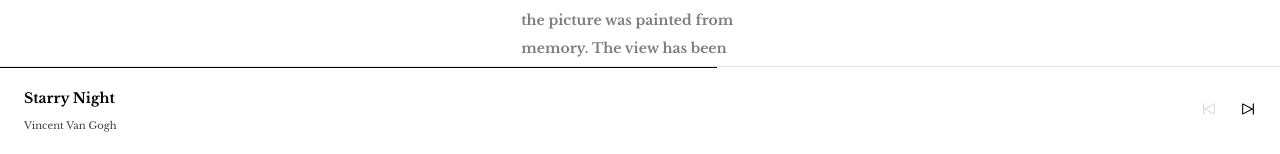
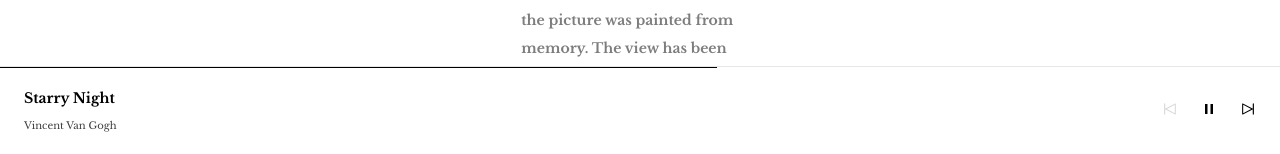
Before and after one commit to sophia-see/galleria-slideshow-react, a React (Vite) app: page / in a window 1280 px wide. Both pictures are taken after a click on the element "START SLIDESHOW". Shown: the part 643-797 px from the top of the page. Built offline with nearby package versions, Linux system fonts and the light colour scheme.

Commit message:
added pause in slideshow

```diff
--- a/src/components/Art/Art.tsx
+++ b/src/components/Art/Art.tsx
@@ -9,24 +9,55 @@ const ART_DATA = data;
 export default function Art () {
     const navigate = useNavigate();
     const { id } = useParams();
+    const [isPaused, setIsPaused] = React.useState(false);
+    const [remainingTime, setRemainingTime] = React.useState(5000);
+    const timeoutRef = React.useRef<number | null>(null);
+    const startTimeRef = React.useRef<number | null>(null);
+
     const artIndex = ART_DATA.findIndex((art) => art.name.toLowerCase() === decodeURI(id ?? "")) ?? 0;
     const art = ART_DATA[artIndex];
     const isLastArt = artIndex === ART_DATA.length - 1;
 
     React.useEffect(() => {
-        const timeout = setTimeout(() => {
-            isLastArt ? null : navigate(`/art/${ART_DATA[(artIndex + 1) % ART_DATA.length].name.toLowerCase()}`);
-        }, 5000);
+        setIsPaused(false);
+        setRemainingTime(5000);
+        timeoutRef.current = null;
+        startTimeRef.current = null;
+    }, [id]);
+
+    React.useEffect(() => {
+        if (isPaused) {
+            if (timeoutRef.current) {
+                clearTimeout(timeoutRef.current);
+                const elapsedTime = Date.now() - (startTimeRef.current ?? 0);
+                setRemainingTime((prev) => prev - elapsedTime);
+            }
+        } else {
+            startTimeRef.current = Date.now();
+            timeoutRef.current = setTimeout(() => {
+                if (!isLastArt) {
+                    navigate(`/art/${ART_DATA[(artIndex + 1)].name.toLowerCase()}`);
+                }
+            }, remainingTime);
+        }
 
         return () => {
-            clearTimeout(timeout); // Clean up
+            if (timeoutRef.current) {
+                clearTimeout(timeoutRef.current);
+            }
         };
-    }, [art]);
+    }, [artIndex, isPaused, art]);
 
     return (
         <>
-            <ArtDetails art={art} />
-            <SlideshowControls title={art?.name as string} artist={art?.artist.name as string} artIndex={artIndex}/>
+            <ArtDetails art={art} setIsPaused={setIsPaused}/>
+            <SlideshowControls
+                title={art?.name as string}
+                artist={art?.artist.name as string}
+                artIndex={artIndex}
+                isPaused={isPaused}
+                setIsPaused={setIsPaused}
+            />
         </>
     )
 }
--- a/src/components/Art/ArtDetails.tsx
+++ b/src/components/Art/ArtDetails.tsx
@@ -4,8 +4,9 @@ import React from 'react';
 
 interface ArtDetailsProps {
     art: any;
+    setIsPaused: React.Dispatch<React.SetStateAction<boolean>>;
 }
-export default function ArtDetails ({ art }: ArtDetailsProps) {
+export default function ArtDetails ({ art, setIsPaused }: ArtDetailsProps) {
     const { name, artist, year, images, description } = art;
     const { isMobile } = useDeviceSize();
     const [isModalOpen, setIsModalOpen] = React.useState(false);
@@ -16,12 +17,22 @@ export default function ArtDetails ({ art }: ArtDetailsProps) {
         setIsModalOpen(false)
     }, [name]);
 
+    const onViewImage = () => {
+        setIsModalOpen(true);
+        setIsPaused(true);
+    }
+
+    const onCloseImage = () => {
+        setIsModalOpen(false);
+        setIsPaused(false);
+    }
+
     return (
         <div className={styles.slideshow}>
             <div className={styles.container}>
                 <div className={styles.image_container}>
                     <img className={styles.art_image} src={`.${artImage}`} alt={`image of ${art.name}`} />
-                    <div className="view-btn-container" onClick={() => setIsModalOpen(true)}>
+                    <div className="view-btn-container" onClick={onViewImage}>
                         <img src="/assets/shared/icon-view-image.svg" alt="icon of view image" className='view-btn-icon'/>
                         <div className={`view-btn-text`}>view image</div>
                     </div>
@@ -45,7 +56,7 @@ export default function ArtDetails ({ art }: ArtDetailsProps) {
             </div>
             <div className={`${styles.modal_container} ${isModalOpen ? '' : styles.hidden}`}>
                 <div className={styles.modal}>
-                    <div className={`close-btn`} onClick={() => setIsModalOpen(false)}>close</div>
+                    <div className={`close-btn`} onClick={onCloseImage}>close</div>
                     <img className={styles.art_gallery} src={`.${artGallery}`} alt={`full image of ${name}`} />
                 </div>
             </div>
--- a/src/components/SlideshowControls/SlideshowControls.module.scss
+++ b/src/components/SlideshowControls/SlideshowControls.module.scss
@@ -35,6 +35,10 @@
     animation: load 5s 1 linear forwards;
 }
 
+.loader.animate.paused::after {
+    animation-play-state: paused;
+}
+
 @keyframes load {
     0%   {right: 100%;}
     100% {right: 0;}
--- a/src/components/SlideshowControls/SlideshowControls.tsx
+++ b/src/components/SlideshowControls/SlideshowControls.tsx
@@ -3,15 +3,18 @@ import styles from './SlideshowControls.module.scss';
 import data from '../../data.json';
 import { useNavigate } from 'react-router-dom';
 import React from 'react';
+import { IoIosPause, IoIosPlay } from 'react-icons/io';
 
 interface SlideshowControlsProps {
     title: string;
     artist: string;
     artIndex: number;
+    isPaused: boolean;
+    setIsPaused: React.Dispatch<React.SetStateAction<boolean>>;
 }
 
 const ART_DATA = data;
-export default function SlideshowControls ({ title, artist, artIndex }: SlideshowControlsProps) {
+export default function SlideshowControls ({ title, artist, artIndex, isPaused, setIsPaused }: SlideshowControlsProps) {
     const navigate = useNavigate();
     const isFirst = artIndex === 0;
     const isLast = artIndex === ART_DATA.length - 1;
@@ -26,12 +29,20 @@ export default function SlideshowControls ({ title, artist, artIndex }: Slidesho
 
     React.useEffect(() => {
         resetAnimation();
+        setIsPaused(false);
     }, [title]);
 
     const handleChangeArt = (index: number) => {
+        console.log({index, art: ART_DATA[index]})
         resetAnimation();
         navigate(`/art/${ART_DATA[index].name.toLowerCase()}`);
     }
+
+    const renderLoad = React.useMemo(() => {
+        if (animate)
+            return <div className={`${styles.loader} ${animate ? styles.animate : ''} ${isPaused ? styles.paused : ""}`}></div>
+        return null;
+    }, [animate, isPaused]);
 
     return (
         <div className={styles.slideshow_controls}>
@@ -42,10 +53,14 @@ export default function SlideshowControls ({ title, artist, artIndex }: Slidesho
                 </div>
                 <div className={`${styles.controls}`}>
                     <button disabled={isFirst} onClick={() => handleChangeArt(artIndex - 1)}><RxTrackPrevious size={16}/></button>
+                    {isPaused
+                        ? <button onClick={() => setIsPaused(false)}><IoIosPlay size={16}/></button>
+                        : <button onClick={() => setIsPaused(true)}><IoIosPause size={16}/></button>
+                    }
                     <button disabled={isLast} onClick={() => handleChangeArt(artIndex + 1)}><RxTrackNext  size={16}/></button>
                 </div>
             </div>
-            {animate && <div className={`${styles.loader} ${animate ? styles.animate : ''}`}></div>}
+            {renderLoad}
         </div>
     )
 }
```
